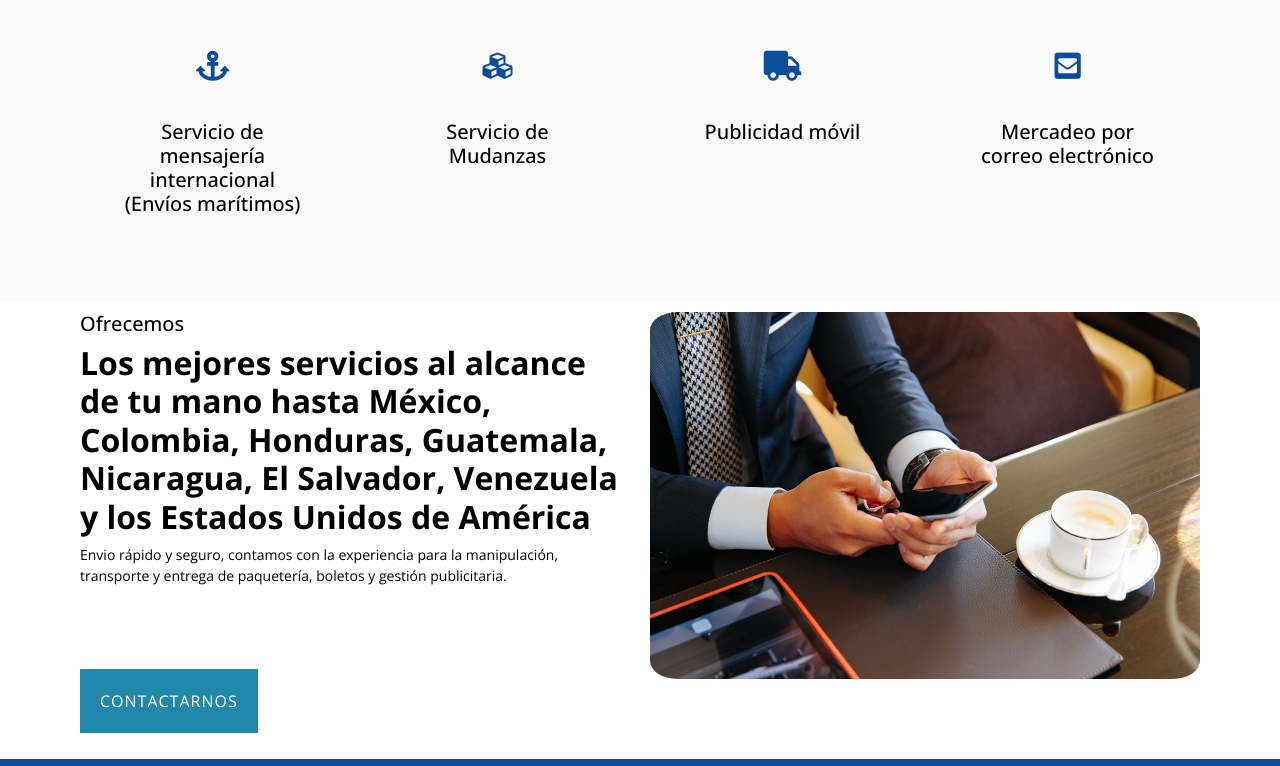
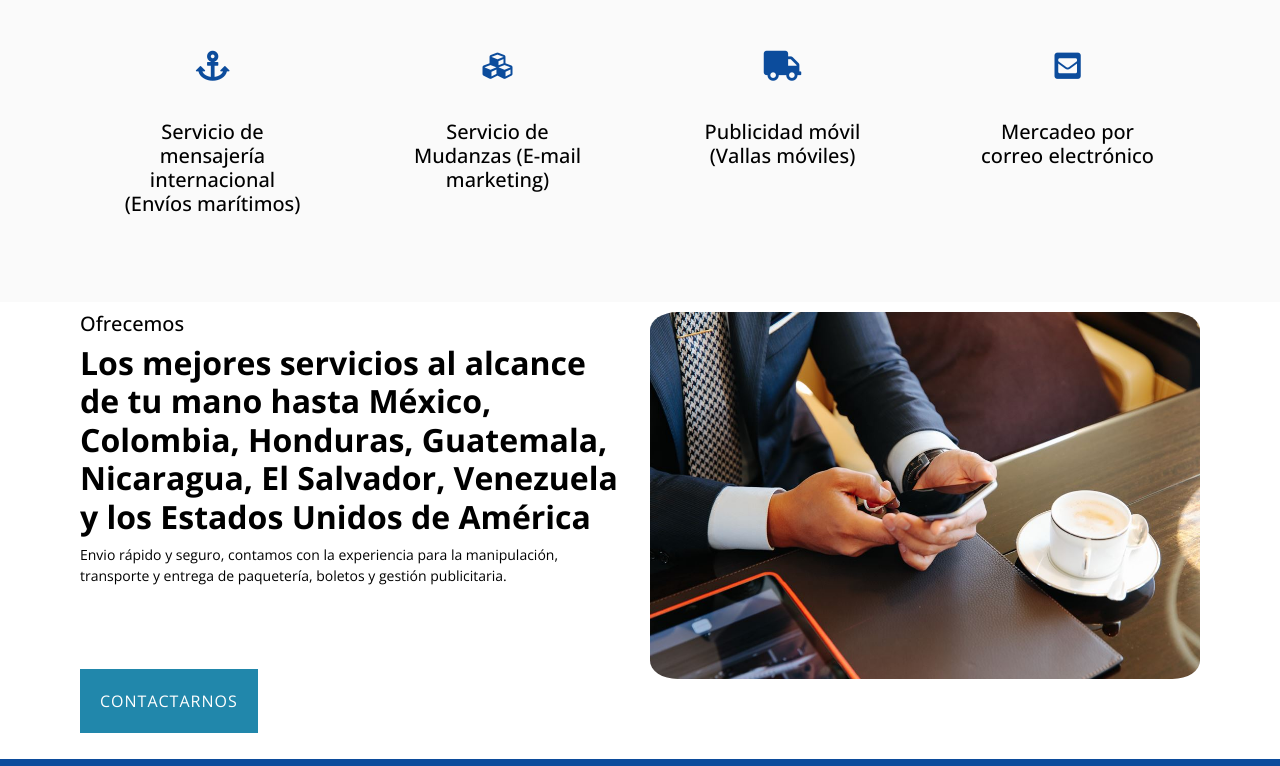
Before and after one commit to walterpaz12/P-gina-web-de-soporte-de-Arrecife-App-2021, a plain HTML site: page index.html in a window 1280 px wide. Shown: the part 1560-2326 px from the top of the page. Drawn offline with nearby package versions, Linux system fonts and the light colour scheme.

Commit message:
Tercera subida

```diff
--- a/index.html
+++ b/index.html
@@ -219,14 +219,14 @@
 
 		<article class="col-md-3 col-sm-6 col-xs-12 wow slideInDown feature">
 				<span class="circulo"><i class="fas fa-cubes"></i></span>
-		  <h5 class="pr">Servicio de Mudanzas</h5>
+		  <h5 class="pr">Servicio de Mudanzas (E-mail marketing)</h5>
 		  <p class="pr"> </p>
 
 	  </article>
 
 	<article class="col-md-3 col-sm-6 col-xs-12 wow slideInDown feature">
 				<span class="circulo"><i class="fas fa-truck"></i></span>
-		  <h5 class="pr">Publicidad móvil</h5>
+		  <h5 class="pr">Publicidad móvil (Vallas móviles)</h5>
 		  <p class="pr"> </p>
 
 	  </article>
```
